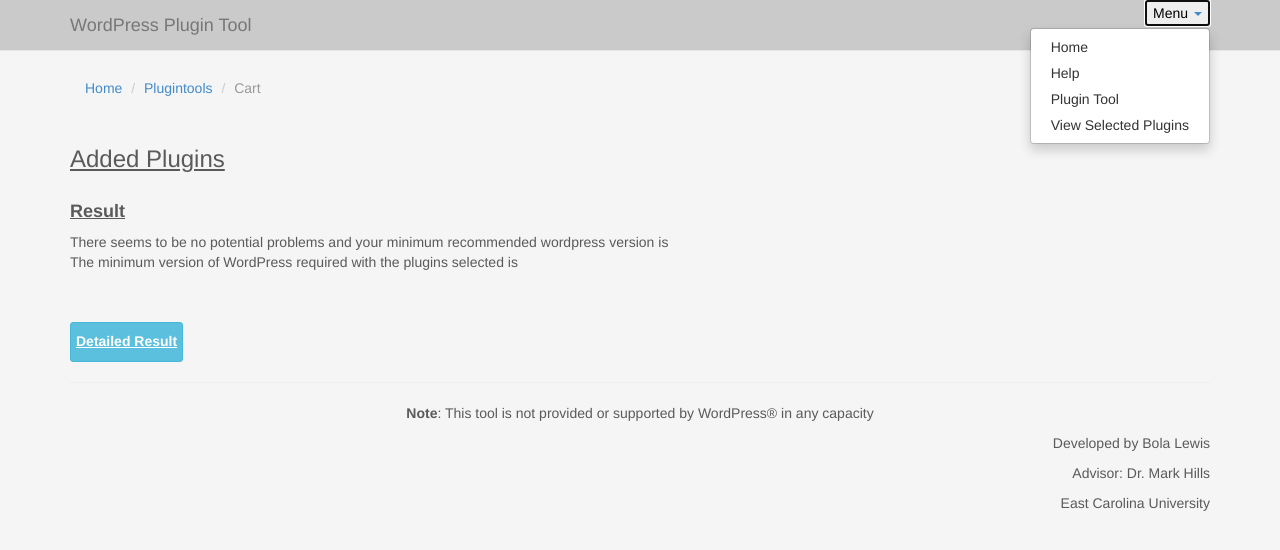
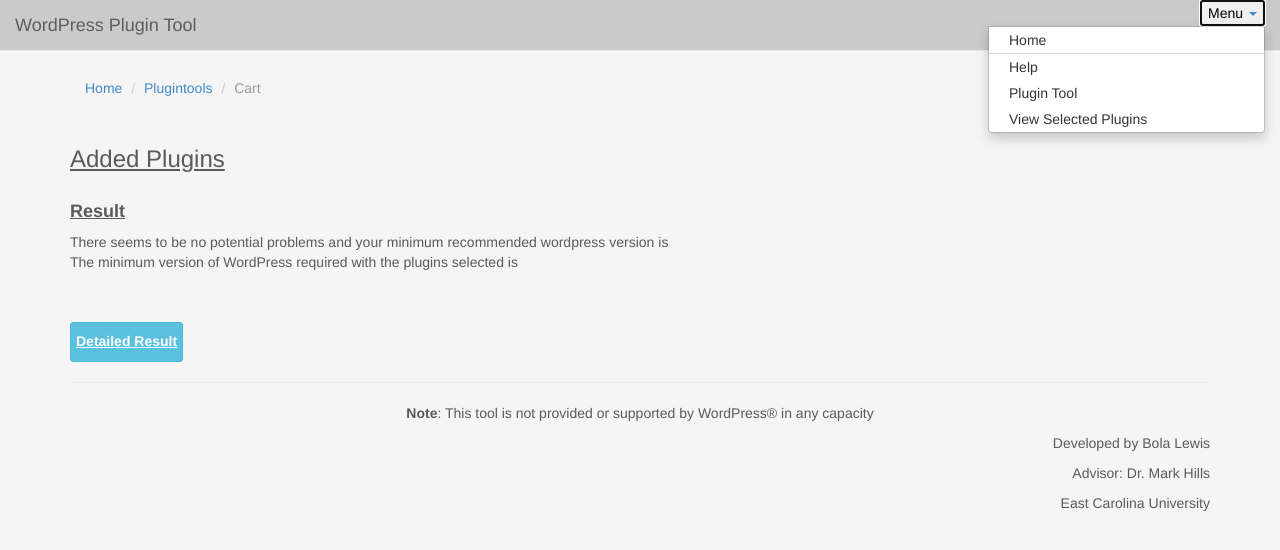
Before and after one commit to blovtom/PluginTool-with-runFunc, a CakePHP app: the page made by app/View/Carts/check.ctp in a window 1280 px wide, after a click on "Menu". Shown: the top 550 px of the page. Run offline with PHP 8.4 and a stand-in for CakePHP, Linux system fonts and the light colour scheme; the template is opened without the code that fills it, so the values that code supplies are empty; some libraries are stand-ins or nearby versions.

Commit message:
change 1

```diff
--- a/app/View/Carts/check.ctp
+++ b/app/View/Carts/check.ctp
@@ -25,7 +25,7 @@
         echo " There seems to be no potential problems and your minimum recommended wordpress version is $hold ";
     }
     else{
-                echo 'There are some potential concerns, please click Detailed results for more information.'."<br>";
+                echo 'There are some potential concerns, please click \'Detailed Result\' for more information.'."<br>";
         if ($hDuplicates != null && $hooksDuplicateC == null){
             echo'There are duplicate hook names but this is not a cause for concern because they do not use the same hook call backs.';
         }
@@ -46,9 +46,9 @@
     <h5><b><u>Detailed Result</u></b></h5>
 </div>
 
-<div class = "panel panel-primary">
+<div class = "panel panel-primary result1">
 
-   <div class ='panel  panel-heading'>
+   <div class ='panel  panel-heading '>
        <h5>Duplicate Function Names</h5>
    </div>
 		<table class="table">
@@ -107,7 +107,7 @@
             </tr>
         </tbody>
     </table>
-       <div class ='panel  panel-heading'>
+   <div class ='panel  panel-heading'>
        <h5>Duplicate Filters</h5>
    </div>
         <table class = 'table table-bordered' >
--- a/app/View/Elements/navigation.ctp
+++ b/app/View/Elements/navigation.ctp
@@ -1,42 +1,36 @@
 <div class="navbar navbar-default navbar-fixed-top" role="navigation">
 
 
- <div class="container">
-        <div class="navbar-header">
-          <button type="button" class="navbar-toggle" data-toggle="collapse" data-target=".navbar-collapse">
-            <span class="sr-only">Toggle navigation</span>
-          </button>
+<!-- <div class="container">-->
+        <div class=" navbar-header">
             <div class = 'text'>
-                          <?php echo $this->Html->link(__('WordPress Plugin Tool'),'/',array('class'=>'navbar-brand'));?>
+            <?php echo $this->Html->link(__('WordPress Plugin Tool'),'/',array('class'=>'navbar-brand'));?>
             </div>
- </div>
+          </div>
 
-        <div class="collapse navbar-collapse" >
-            <div class="nav navbar-nav navbar-right" >
-                               <div class="dropdown" >
+          <div class="nav navbar-nav navbar-right top-nav" >
+              <div class="dropdown" >
                     <button id="dLabel" type="button" data-toggle="dropdown" aria-haspopup="true" aria-expanded="false">
                     Menu
                     <span class="caret"></span>
                     </button>
-                    <ul class="dropdown-menu" aria-labelledby="dLabel">
-                    <li class= "selected"><?php echo $this->Html->link(_('Home'), array('controller'=>'homepage','action'=>'index'))?></li>
+               <ul class="dropdown-menu message-dropdown" aria-labelledby="dLabel">
+                    <li class= "message-preview"><?php echo $this->Html->link(_('Home'), array('controller'=>'homepage','action'=>'index'))?></li>
                     <li><?php echo $this->Html->link(__('Help'),array('controller'=>'users','action'=>'profile'))?></li>
                     <li><?php echo $this->Html->link(__('Plugin Tool'),array('controller'=>'plugintools','action'=>'index'))?></li>
                     <li> <?php echo $this->Html->link('<span ></span> View Selected Plugins <span class="badge" id="cart-counter"></span>',array('controller'=>'carts','action'=>'view'),array('escape'=>false));?>  </li>
-                    </ul>
+                </ul>
                 </div>
-            </div>
+           </div>
           <!--<ul class="nav navbar-nav navbar-right">
             <li class= "selected"><?php echo $this->Html->link(_('Home'), array('controller'=>'homepage','action'=>'index'))?></li>
             <li><?php echo $this->Html->link(__('Help'),array('controller'=>'users','action'=>'profile'))?></li>
            <li> <?php echo $this->Html->link('<span ></span>  <span class="badge" id="cart-counter"></span>',array('controller'=>'carts','action'=>'view'),array('escape'=>false));?>  </li>
 
          </ul> -->
+           <!--/.nav-collapse -->
 
-
-        </div><!--/.nav-collapse -->
-
-      </div>
+      <!--</div>-->
 
 
 </div>
--- a/app/View/Layouts/default.ctp
+++ b/app/View/Layouts/default.ctp
@@ -15,12 +15,12 @@
 	?>
 	<style>
             .navbar{
-                                color: white;
-                                background-color: #cacaca;
-            }
+           background-color: #cacaca;
+           //background-color: black;
+               }
 
 	    body {
-                            background-color: whitesmoke;
+                   background-color: whitesmoke;
 		  padding-top: 70px;
 		}
 
--- a/app/nbproject/private/private.xml
+++ b/app/nbproject/private/private.xml
@@ -3,12 +3,13 @@
     <editor-bookmarks xmlns="http://www.netbeans.org/ns/editor-bookmarks/2" lastBookmarkId="0"/>
     <open-files xmlns="http://www.netbeans.org/ns/projectui-open-files/2">
         <group name="app">
+            <file>file:/C:/xampp/htdocs/cakephp/app/webroot/css/carousel.css</file>
             <file>file:/C:/xampp/htdocs/cakephp/app/View/Plugintools/run.ctp</file>
             <file>file:/C:/xampp/htdocs/cakephp/app/Controller/PlugintoolsController.php</file>
             <file>file:/C:/xampp/htdocs/cakephp/app/Controller/CartsController.php</file>
             <file>file:/C:/xampp/htdocs/cakephp/app/Model/Cart.php</file>
+            <file>file:/C:/xampp/htdocs/cakephp/app/View/Elements/navigation.ctp</file>
             <file>file:/C:/xampp/htdocs/cakephp/app/View/Layouts/default.ctp</file>
-            <file>file:/C:/xampp/htdocs/cakephp/app/View/Plugintools/index.ctp</file>
         </group>
     </open-files>
 </project-private>
--- a/app/webroot/css/carousel.css
+++ b/app/webroot/css/carousel.css
@@ -131,4 +131,69 @@
   .featurette-heading {
     margin-top: 120px;
   }
+
+  /* Top Navigation */
+
+.top-nav {
+    padding: 0 15px;
 }
+
+.top-nav>li {
+    display: inline-block;
+    float: left;
+}
+
+.top-nav>li>a {
+    padding-top: 15px;
+    padding-bottom: 15px;
+    line-height: 20px;
+    color: #999;
+}
+
+.top-nav>li>a:hover,
+.top-nav>li>a:focus,
+.top-nav>.open>a,
+.top-nav>.open>a:hover,
+.top-nav>.open>a:focus {
+    color: #fff;
+    background-color: #000;
+}
+
+.top-nav>.open>.dropdown-menu {
+    float: left;
+    position: absolute;
+    margin-top: 0;
+    border: 1px solid rgba(0,0,0,.15);
+    border-top-left-radius: 0;
+    border-top-right-radius: 0;
+    background-color: #fff;
+    -webkit-box-shadow: 0 6px 12px rgba(0,0,0,.175);
+    box-shadow: 0 6px 12px rgba(0,0,0,.175);
+}
+
+.top-nav>.open>.dropdown-menu>li>a {
+    white-space: normal;
+}
+
+ul.message-dropdown {
+    padding: 0;
+    max-height: 250px;
+    overflow-x: hidden;
+    overflow-y: auto;
+
+}
+
+li.message-preview {
+    width: 275px;
+    border-bottom: 1px solid rgba(0,0,0,.15);
+    color: red;
+}
+
+li.message-footer {
+    margin: 5px 0;
+}
+
+ul.alert-dropdown {
+    width: 200px;
+}
+}
--- a/app/webroot/js/app.js
+++ b/app/webroot/js/app.js
@@ -10,7 +10,7 @@
 });
 //script for hiding and showing results
 $( document ).ready(function(){
-    $(".panel-primary ").hide();
+    $(".result1").hide();
             });
 $("#result").click(function(){
     $(".panel-primary").toggle();
```
Also changed, not shown: app/View/Carts/view.ctp (+19 -9 lines), app/View/Plugintools/index.ctp (+3 -22 lines), app/View/Users/profile.ctp (+53 -18 lines), app/Controller/PlugintoolsController.php (line endings or trailing spaces), 3 other files.
